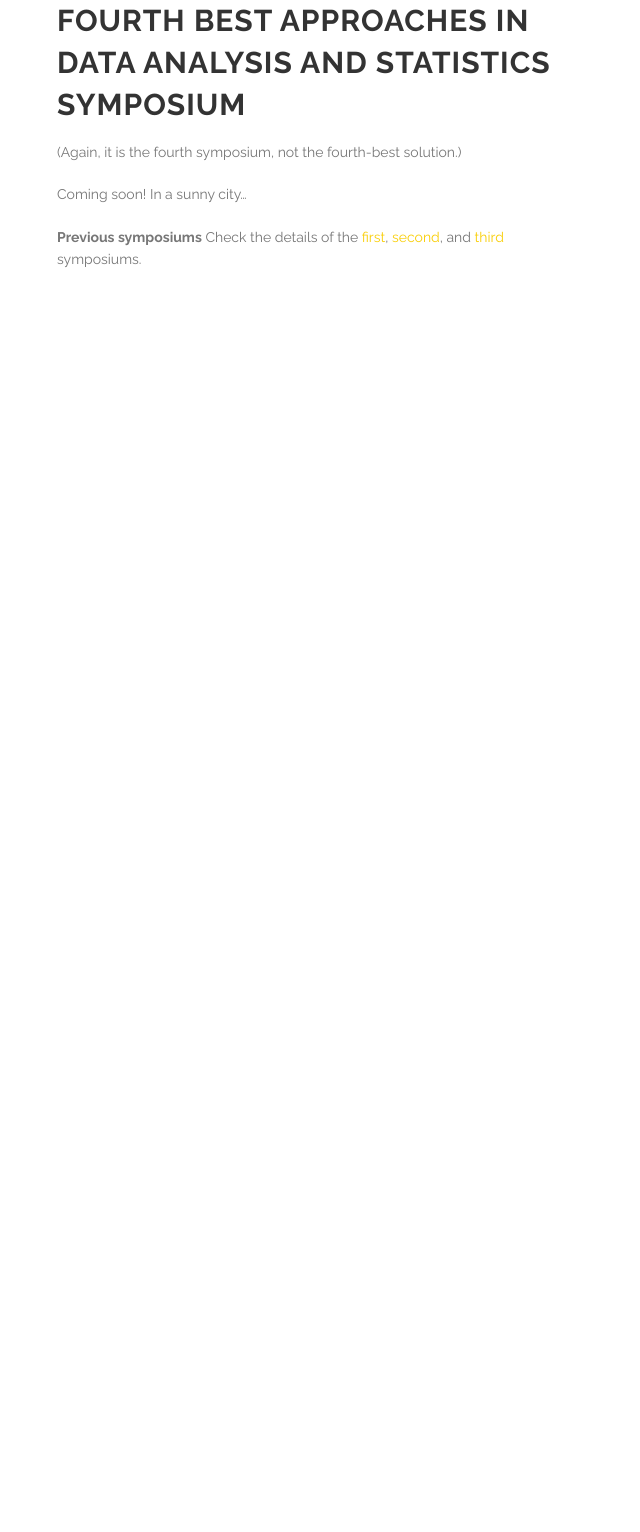
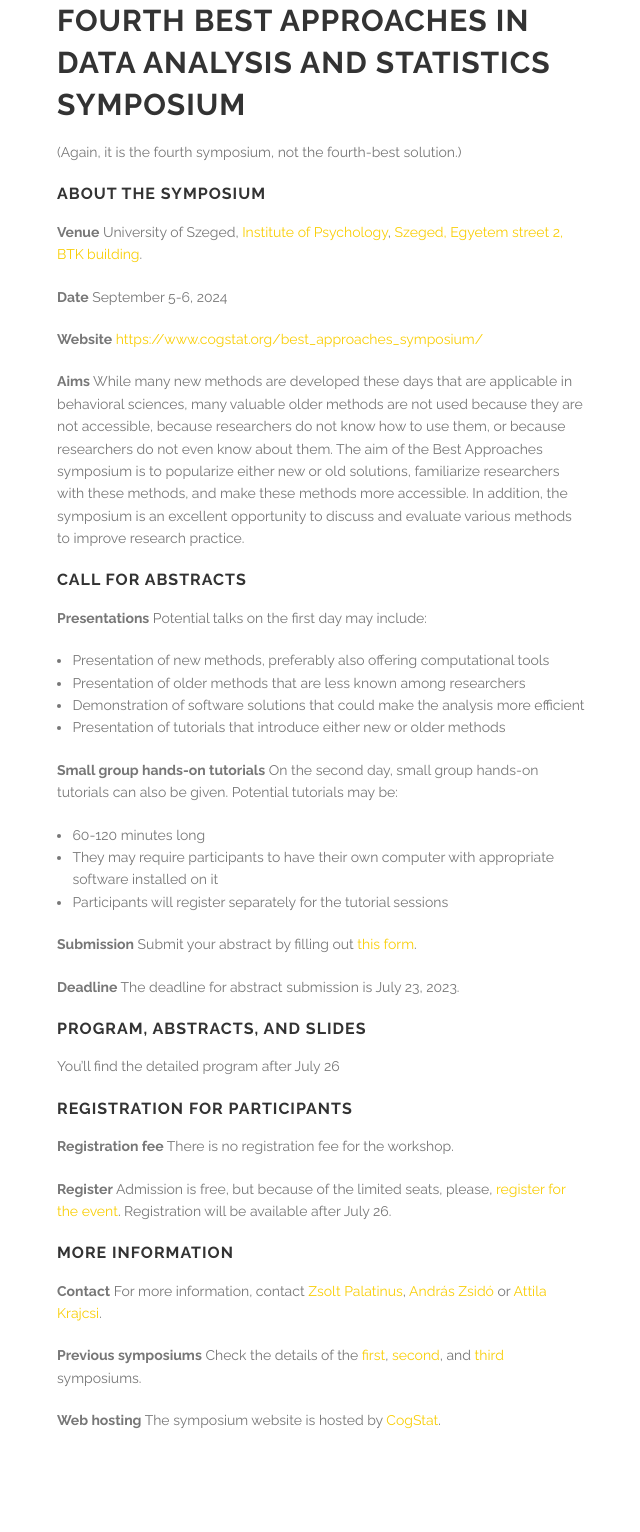
Before and after one commit to cogstat/cogstat_website, a Jekyll site: the page built from best_approaches_symposium/index.md, in a window 1280 px wide. Shown: the whole page, without its empty margins (38-678 px from the left). Built offline with Jekyll 4.4.1, drawn with Linux system fonts in a browser that asks for light colours; before the commit the page ends 900 px from its top, so only the background shows below that.

Commit message:
Update index.md

```diff
--- a/best_approaches_symposium/index.md
+++ b/best_approaches_symposium/index.md
@@ -2,10 +2,55 @@
 layout: best_practices_symposium
 title:  "Best approaches in data analysis and statistics symposium"
 ---
+
 ## Fourth Best Approaches in Data Analysis and Statistics Symposium
 
 (Again, it is the fourth symposium, not the fourth-best solution.)
 
-Coming soon! In a sunny city...
+### About the symposium
+
+__Venue__ University of Szeged, [Institute of Psychology](https://www.pszich.u-szeged.hu/), [Szeged, Egyetem street 2, BTK building](https://osm.org/go/0KlyHIXRG?m=).
+
+__Date__ September 5-6, 2024
+
+__Website__ [https://www.cogstat.org/best_approaches_symposium/](https://www.cogstat.org/best_approaches_symposium/)
+
+__Aims__ While many new methods are developed these days that are applicable in behavioral sciences, many valuable older methods are not used because they are not accessible, because researchers do not know how to use them, or because researchers do not even know about them. The aim of the Best Approaches symposium is to popularize either new or old solutions, familiarize researchers with these methods, and make these methods more accessible. In addition, the symposium is an excellent opportunity to discuss and evaluate various methods to improve research practice.
+
+### Call for abstracts
+
+__Presentations__ Potential talks on the first day may include:
+* Presentation of new methods, preferably also offering computational tools
+* Presentation of older methods that are less known among researchers
+* Demonstration of software solutions that could make the analysis more efficient
+* Presentation of tutorials that introduce either new or older methods
+
+__Small group hands-on tutorials__ On the second day, small group hands-on tutorials can also be given. Potential tutorials may be:
+* 60-120 minutes long
+* They may require participants to have their own computer with appropriate software installed on it
+* Participants will register separately for the tutorial sessions
+
+__Submission__ Submit your abstract by filling out [this form](https://forms.gle/54wKzPvpqG2JfoWe8).
+
+__Deadline__ The deadline for abstract submission is July 23, 2023.
+
+### Program, abstracts, and slides
+
+You’ll find the detailed program after July 26
+
+### Registration for participants
+
+__Registration fee__ There is no registration fee for the workshop.
+
+__Register__ Admission is free, but because of the limited seats, please, [register for the event](https://forms.gle/c7T1GjyC14fviQUQ7). Registration will be available after July 26.
+
+### More information
+
+__Contact__ For more information, contact [Zsolt Palatinus](mailto:zsolt.palatinus@gmail.com), [András Zsidó](mailto:zsido.andras@pte.hu) or [Attila Krajcsi](mailto:krajcsi@gmail.com).
 
 __Previous symposiums__ Check the details of the [first](2017/index.html), [second](2019/index.html), and [third](2023/index.html) symposiums.
+
+__Web hosting__ The symposium website is hosted by [CogStat](https://www.cogstat.org).
+
+
+<div class='four spacing'></div>
```
